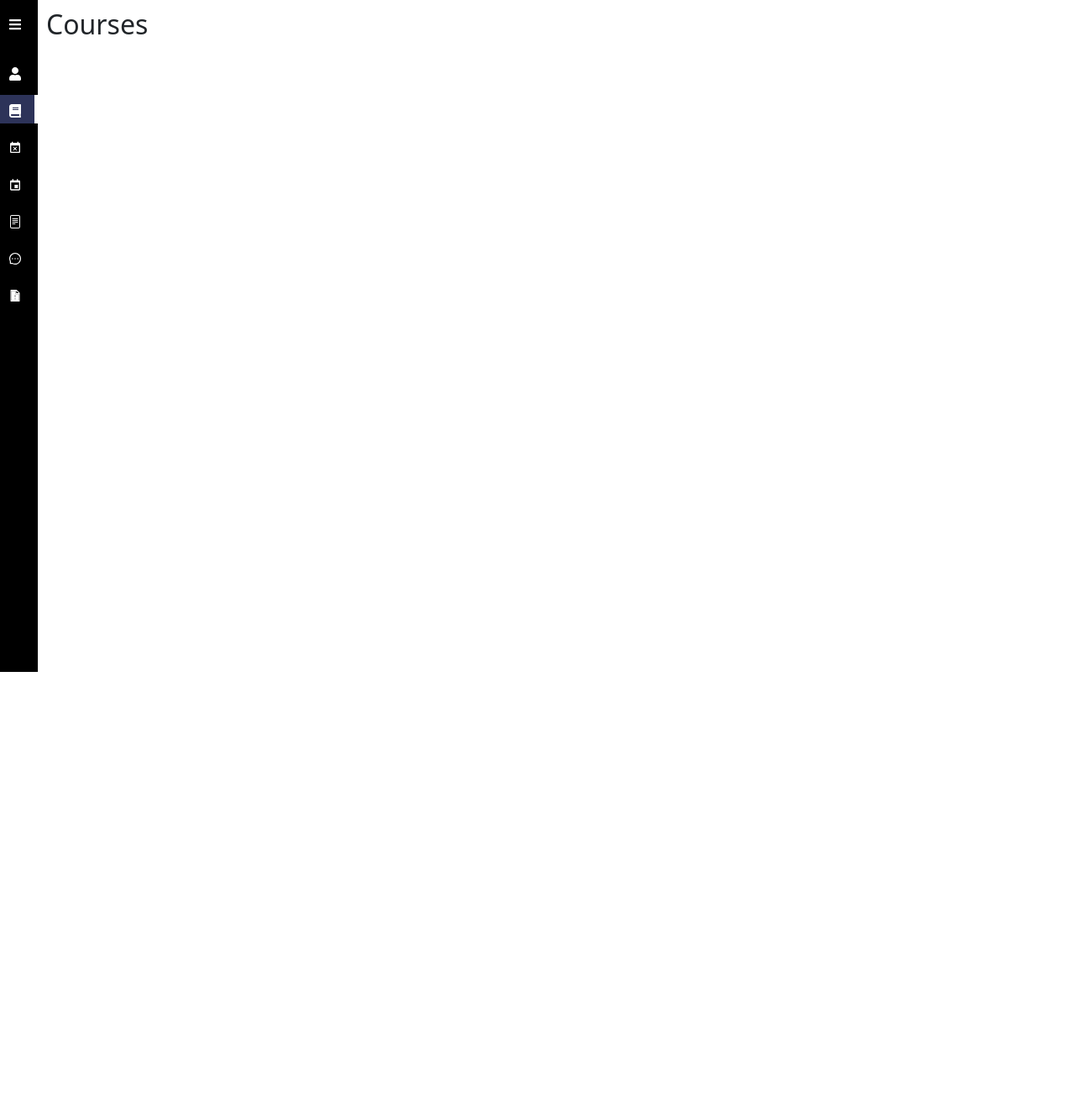
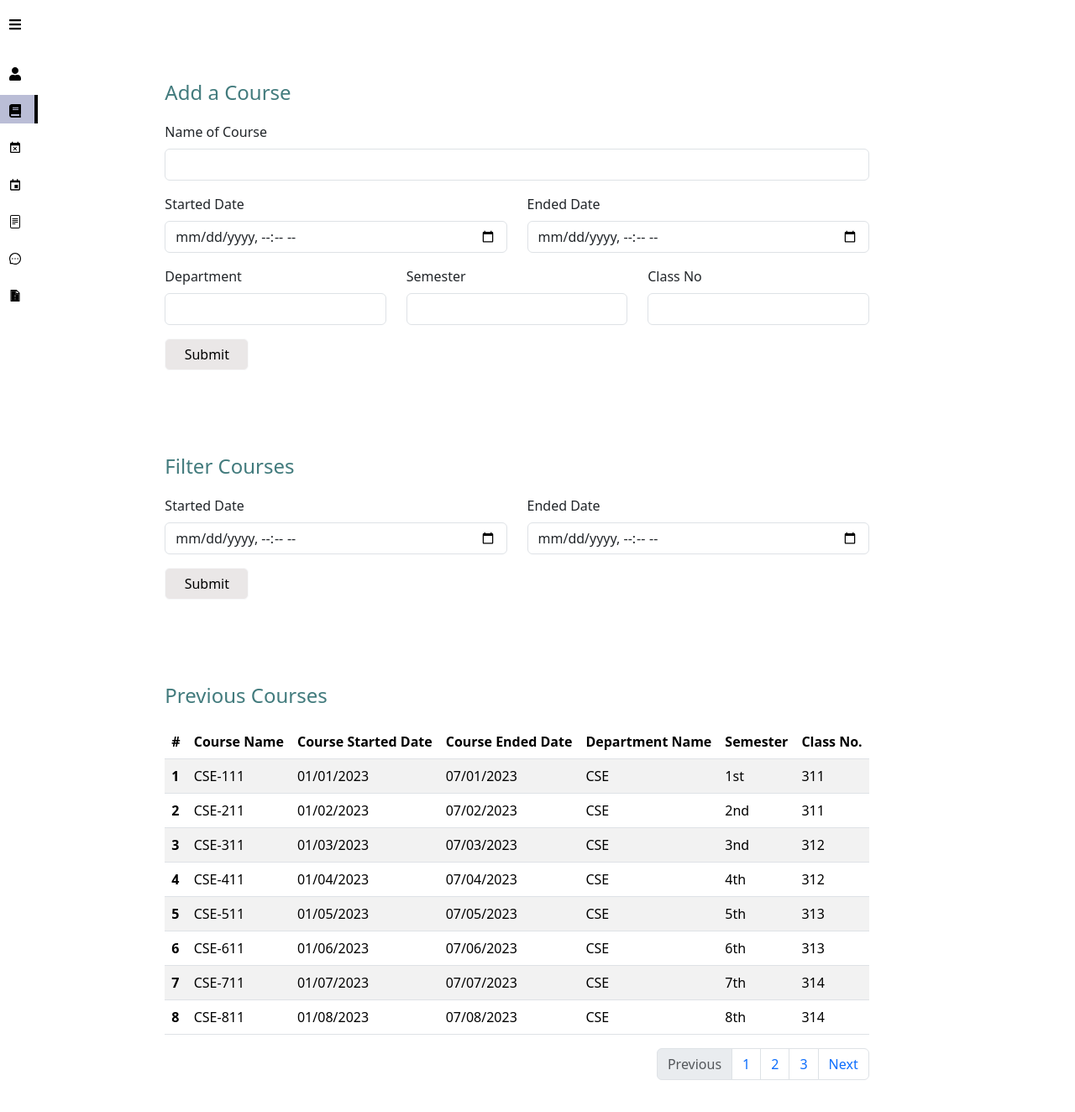
Before and after one commit to shible77/erp-teacher-info, a React (Create React App) app: page /courses in a window 1280 px wide. Shown: the top 1324 px of the page at 84% size. Before the commit the page ends 800 px from the top, so only its background shows below. Built offline with nearby package versions, Linux system fonts and the light colour scheme.

Commit message:
Courses Page

```diff
--- a/src/App.css
+++ b/src/App.css
@@ -19,9 +19,9 @@ main {
 
 /* Sidebar */
 .sidebar {
-  background: rgb(0, 0, 0);
-  color: white;
-  height: 100vh;
+  background: rgb(255, 255, 255);
+  color: rgb(0, 0, 0);
+  font-weight: 600;
   overflow-y: auto;
 }
 
@@ -32,7 +32,7 @@ main {
   padding: 15px 10px;
 }
 .logo {
-  font-size: 20px;
+  font-size: 23px;
   line-height: 0;
   margin-top: 10px;
 }
@@ -51,29 +51,29 @@ main {
 }
 .link {
   display: flex;
-  color: white;
+  color: rgb(0, 0, 0);
   gap: 10px;
   padding: 5px 10px;
   border-right: 4px solid transparent;
   transition: 0.2s cubic-bezier(0.6, -0.28, 0.735, 0.045);
 }
 .link:hover {
-  border-right: 4px solid white;
-  background: rgb(45, 51, 89);
+  border-right: 4px solid rgb(0, 0, 0);
+  background: rgba(193, 197, 223, 0.908);
   transition: 0.2s cubic-bezier(0.6, -0.28, 0.735, 0.045);
 }
 .active {
-  border-right: 4px solid white;
-  background: rgb(45, 51, 89);
+  border-right: 4px solid rgb(0, 0, 0);
+  background: rgb(186, 189, 214);
 }
 .link_text {
   white-space: nowrap;
-  font-size: 15px;
+  font-size: 16px;
 }
 
 .menu {
   display: flex;
-  color: white;
+  color: rgb(0, 0, 0);
 
   padding: 5px 10px;
   border-right: 4px solid transparent;
@@ -90,5 +90,5 @@ main {
 }
 .menu_container .link {
   padding-left: 30px;
-  border-bottom: #fff 0.5px ;
+  border-bottom: #000000 0.5px ;
 }
--- /dev/null
+++ b/src/pages/Courses.css
@@ -0,0 +1,19 @@
+/* Courses.css */
+.container {
+    margin-top: 10%;
+    margin-left: 15%;
+}
+
+.inner-container{
+    margin-bottom: 100px;
+}
+
+.heading{
+    color: rgb(66, 123, 125);
+    margin-bottom: 20px;
+}
+
+.btn-light{
+    width: 100px;
+    background-color: rgb(234, 231, 231);
+}
--- a/src/pages/Courses.jsx
+++ b/src/pages/Courses.jsx
@@ -1,11 +1,219 @@
-import React from 'react'
+import React from "react";
+import "./Courses.css"; // Import CSS file for styling
 
 function Courses() {
   return (
-    <div>
-      <h2>Courses</h2>
+    <div className="container">
+      <div className="inner-container">
+        <h4 className="heading">Add a Course </h4>
+        <form>
+          <div className="mb-3">
+            <label htmlFor="courseName" className="form-label">
+              Name of Course
+            </label>
+            <input type="text" className="form-control" id="courseName" />
+          </div>
+          <div className="mb-3 row">
+            <div className="col">
+              <label htmlFor="startDate" className="form-label">
+                Started Date
+              </label>
+              <input
+                type="datetime-local"
+                className="form-control"
+                id="startDate"
+              />
+            </div>
+            <div className="col">
+              <label htmlFor="endDate" className="form-label">
+                Ended Date
+              </label>
+              <input
+                type="datetime-local"
+                className="form-control"
+                id="endDate"
+              />
+            </div>
+          </div>
+          <div className="mb-3 row">
+            <div className="col">
+              <label htmlFor="department" className="form-label">
+                Department
+              </label>
+              <input type="text" className="form-control" id="department" />
+            </div>
+            <div className="col">
+              <label htmlFor="semester" className="form-label">
+                Semester
+              </label>
+              <input type="text" className="form-control" id="semester" />
+            </div>
+            <div className="col">
+              <label htmlFor="classNo" className="form-label">
+                Class No
+              </label>
+              <input type="text" className="form-control" id="classNo" />
+            </div>
+          </div>
+          <button type="submit" class="btn btn-light">
+            Submit
+          </button>
+        </form>
+      </div>
+      <div className="inner-container">
+        <h4 className="heading">Filter Courses</h4>
+        <div className="mb-3 row">
+          <div className="col">
+            <label htmlFor="startDate" className="form-label">
+              Started Date
+            </label>
+            <input
+              type="datetime-local"
+              className="form-control"
+              id="startDate"
+            />
+          </div>
+          <div className="col">
+            <label htmlFor="endDate" className="form-label">
+              Ended Date
+            </label>
+            <input
+              type="datetime-local"
+              className="form-control"
+              id="endDate"
+            />
+          </div>
+        </div>
+        <button type="submit" class="btn btn-light">
+          Submit
+        </button>
+      </div>
+      <div className="inner-container">
+        <h4 className="heading">Previous Courses</h4>
+        <table class="table table-striped table-hover">
+          <thead>
+            <tr>
+              <th scope="col">#</th>
+              <th scope="col">Course Name</th>
+              <th scope="col">Course Started Date</th>
+              <th scope="col">Course Ended Date</th>
+              <th scope="col">Department Name</th>
+              <th scope="col">Semester</th>
+              <th scope="col">Class No.</th>
+            </tr>
+          </thead>
+          <tbody>
+            <tr>
+              <th scope="row">1</th>
+              <td>CSE-111</td>
+              <td>01/01/2023</td>
+              <td>07/01/2023</td>
+              <td>CSE</td>
+              <td>1st</td>
+              <td>311</td>
+            </tr>
+            <tr>
+              <th scope="row">2</th>
+              <td>CSE-211</td>
+              <td>01/02/2023</td>
+              <td>07/02/2023</td>
+              <td>CSE</td>
+              <td>2nd</td>
+              <td>311</td>
+            </tr>
+            <tr>
+              <th scope="row">3</th>
+              <td>CSE-311</td>
+              <td>01/03/2023</td>
+              <td>07/03/2023</td>
+              <td>CSE</td>
+              <td>3nd</td>
+              <td>312</td>
+            </tr>
+            <tr>
+              <th scope="row">4</th>
+              <td>CSE-411</td>
+              <td>01/04/2023</td>
+              <td>07/04/2023</td>
+              <td>CSE</td>
+              <td>4th</td>
+              <td>312</td>
+            </tr>
+            <tr>
+              <th scope="row">5</th>
+              <td>CSE-511</td>
+              <td>01/05/2023</td>
+              <td>07/05/2023</td>
+              <td>CSE</td>
+              <td>5th</td>
+              <td>313</td>
+            </tr>
+            <tr>
+              <th scope="row">6</th>
+              <td>CSE-611</td>
+              <td>01/06/2023</td>
+              <td>07/06/2023</td>
+              <td>CSE</td>
+              <td>6th</td>
+              <td>313</td>
+            </tr>
+            <tr>
+              <th scope="row">7</th>
+              <td>CSE-711</td>
+              <td>01/07/2023</td>
+              <td>07/07/2023</td>
+              <td>CSE</td>
+              <td>7th</td>
+              <td>314</td>
+            </tr>
+            <tr>
+              <th scope="row">8</th>
+              <td>CSE-811</td>
+              <td>01/08/2023</td>
+              <td>07/08/2023</td>
+              <td>CSE</td>
+              <td>8th</td>
+              <td>314</td>
+            </tr>
+          </tbody>
+        </table>
+        <nav aria-label="Page navigation example">
+          <ul className="pagination justify-content-end">
+            <li className="page-item disabled">
+              <a
+                className="page-link"
+                href="#"
+                tabIndex="-1"
+                aria-disabled="true"
+              >
+                Previous
+              </a>
+            </li>
+            <li className="page-item">
+              <a className="page-link" href="#">
+                1
+              </a>
+            </li>
+            <li className="page-item">
+              <a className="page-link" href="#">
+                2
+              </a>
+            </li>
+            <li className="page-item">
+              <a className="page-link" href="#">
+                3
+              </a>
+            </li>
+            <li className="page-item">
+              <a className="page-link" href="#">
+                Next
+              </a>
+            </li>
+          </ul>
+        </nav>
+      </div>
     </div>
-  )
+  );
 }
 
-export default Courses
+export default Courses;
```
